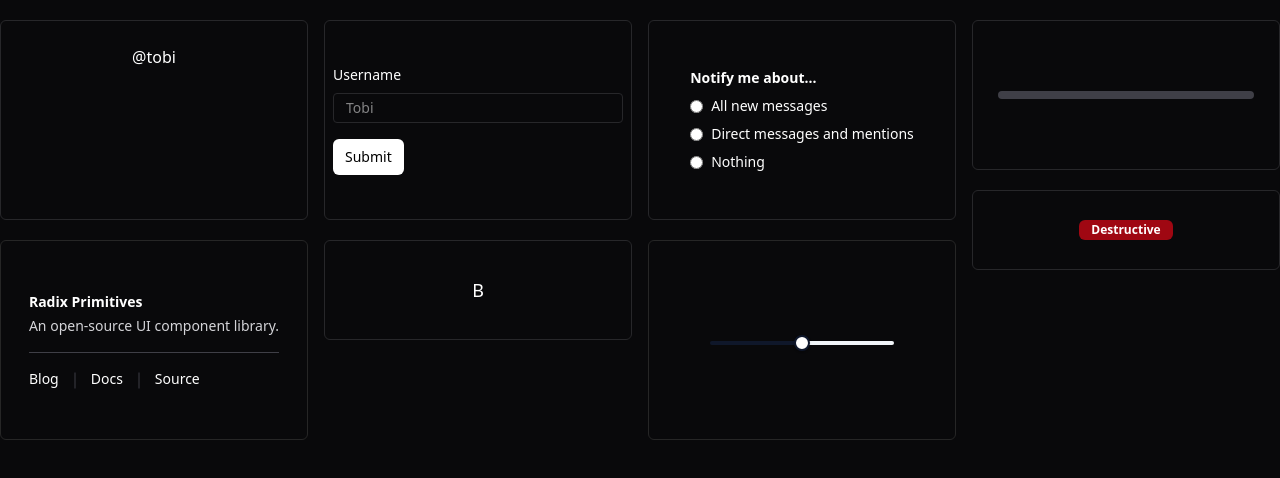
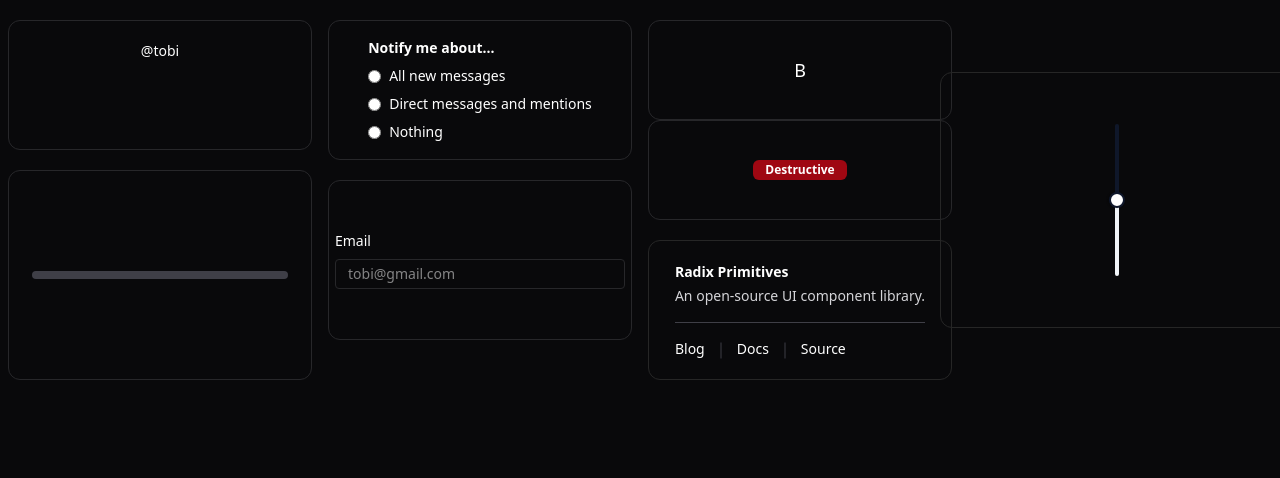
Before and after one commit to A-7amid/tasks, a React (Vite) app: page / in a window 1280 px wide. Shown: the top 478 px of the page. Built offline with nearby package versions, Linux system fonts and the light colour scheme.

Commit message:
First Commit

```diff
--- a/src/App.jsx
+++ b/src/App.jsx
@@ -1,6 +1,6 @@
 import React from "react";
 import HoverCard from "./components/HoverCard";
-import Input from "./components/Input";
+import EmailInput from "./components/Input/EmailInput";
 import RadioGroups from "./components/RadioGroups";
 import Toggle from "./components/Toggle";
 import Badge from "./components/Badge";
@@ -11,22 +11,24 @@ import Progress from "./components/Progress";
 function App() {
   return (
     <div className="text-white bg-zinc-950 min-h-screen max-h-full">
-      <div className="mx-auto py-5 container grid grid-cols-4 gap-4">
+      <div className="mx-auto lg:py-5 container grid grid-cols-1 gap-y-1 sm:grid-cols-2 sm:gap-4 lg:grid lg:grid-cols-4 lg:gap-4 border border-zinc-900 lg:border-none px-2 py-2 ">
         <div className="main-container">
           <HoverCard />
-          <Separator />
-        </div>
-        <div className="main-container">
-          <Input />
-          <Toggle />
+          <Progress />
         </div>
         <div className="main-container">
           <RadioGroups />
-          <Slider />
+          <EmailInput />
         </div>
         <div className="main-container">
-          <Progress />
-          <Badge />
+          <div className="grid grid-cols-2 sm:grid-cols-1 gap-x-2">
+            <Toggle />
+            <Badge />
+          </div>
+          <Separator />
+        </div>
+        <div className="main-container lg:rotate-90 lg:mx-6">
+          <Slider />
         </div>
       </div>
     </div>
--- a/src/components/Badge.jsx
+++ b/src/components/Badge.jsx
@@ -2,7 +2,7 @@ import React from "react";
 
 const Badge = () => {
   return (
-    <div className="flex flex-col gap-3 h-[80px] transition duration-200 border border-zinc-800 rounded-md items-center justify-center">
+    <div className="flex flex-col h-28 gap-3 lg:h-[100px] transition duration-200 border border-zinc-800 rounded-xl items-center justify-center">
       <span className="font-semibold text-xs px-3 py-0.5 rounded-md bg-red-800 hover:bg-red-900 transition ease-in duration-100">
         Destructive
       </span>
--- a/src/components/HoverCard.jsx
+++ b/src/components/HoverCard.jsx
@@ -5,19 +5,21 @@ const HoverCard = () => {
   const [isHover, setIsHover] = useState(false);
 
   return (
-    <div className="flex flex-col gap-3 relative h-[200px] transition duration-200 border border-zinc-800 rounded-md items-center justify-center">
+    <div className="flex flex-col gap-3 h-52 relative lg:h-[130px] transition duration-200 border border-zinc-800 rounded-xl items-center p-5">
       <span
         onMouseEnter={() => setIsHover(true)}
         onMouseLeave={() => setIsHover(false)}
         onClick={() => setIsHover((prev) => !prev)}
-        className={"hover:underline underline-offset-4 cursor-pointer"}
+        className={
+          "hover:underline underline-offset-4 font-medium text-sm cursor-pointer"
+        }
       >
         @tobi
       </span>
 
       <div
         className={clsx(
-          "flex border border-zinc-800 text-sm rounded-lg items-center justify-center w-72 p-14 h-14 delay-200 transition-all duration-200",
+          "flex border border-zinc-800 text-sm rounded-lg items-center justify-center h-36 w-full lg:w-52 lg:p-5 delay-200 transition-all duration-200",
           {
             "bg-transparent block": isHover,
             "bg-transparent invisible": !isHover,
--- a/src/components/Input.jsx
+++ /dev/null
@@ -1,95 +0,0 @@
-import clsx from "clsx";
-import React, { useState } from "react";
-import { GoX } from "react-icons/go";
-
-const Input = () => {
-  const [invalidSubmit, setInvalidSubmit] = useState(true);
-  const [username, setUsername] = useState("");
-  const [submited, setSubmited] = useState(false);
-  const [showExit, setShowExit] = useState(false);
-
-  const handleSumbit = () => {
-    if (username.length < 3) {
-      return setInvalidSubmit(false);
-    }
-    setInvalidSubmit(true);
-    setSubmited(true);
-  };
-
-  return (
-    <div className="flex flex-col text-sm gap-3  h-[200px] transition duration-200 border border-zinc-800 rounded-md items-center justify-center">
-      <div className="w-[290px]">
-        <label htmlFor="username" className="flex flex-col gap-2">
-          <span
-            className={clsx({
-              "text-white": invalidSubmit,
-              "text-red-900 font-medium": !invalidSubmit,
-            })}
-          >
-            Username
-          </span>
-          <input
-            id="username"
-            type="text"
-            value={username}
-            onChange={(e) => {
-              setUsername(e.target.value);
-            }}
-            placeholder="Tobi"
-            className="border border-zinc-800 rounded-sm px-3 py-1"
-          />
-          {!invalidSubmit && (
-            <span className="flex text-red-900 text-xs">
-              Username must be at least 3 characters.
-            </span>
-          )}
-        </label>
-        <button
-          onClick={() => handleSumbit()}
-          className="py-2 px-3 cursor-pointer mt-4 bg-white text-black rounded-md text-md"
-        >
-          Submit
-        </button>
-      </div>
-
-      <div
-        onMouseEnter={() => setShowExit(true)}
-        onMouseLeave={() => setShowExit(false)}
-        className={clsx(
-          "invisible absolute flex flex-col p-4 gap-4 right-5 bottom-5 border w-[400px] border-zinc-800 rounded-md",
-          {
-            "visible bg-zinc-950": submited,
-          }
-        )}
-      >
-        <div className="flex justify-between">
-          <h4 className="font-bold text-sm">
-            You submitted the following values:
-          </h4>
-          <span
-            onClick={() => setSubmited(false)}
-            className={clsx(
-              "text-zinc-500 text-xl transition duration-200 cursor-pointer hover:flex hover:text-zinc-200 -mt-2",
-              {
-                "flex transtion ": showExit,
-                "hidden transtion": !showExit,
-              }
-            )}
-          >
-            <GoX />
-          </span>
-        </div>
-
-        <div className="text-xs font-mono bg-slate-950 h-20 flex flex-col gap-2 p-3 rounded-md w-full">
-          <span> {"{"}</span>
-          <span>
-            "{`username`}": "{username}"
-          </span>
-          <span> {"}"}</span>
-        </div>
-      </div>
-    </div>
-  );
-};
-
-export default Input;
--- /dev/null
+++ b/src/components/Input/Card.jsx
@@ -0,0 +1,46 @@
+import clsx from "clsx";
+import React from "react";
+import { GoX } from "react-icons/go";
+
+const Card = ({ shown, setShown, submitted, setSubmitted, email }) => {
+  return (
+    <div
+      onMouseEnter={() => setShown(true)}
+      onMouseLeave={() => setShown(false)}
+      className={clsx(
+        "invisible absolute flex flex-col p-4 gap-4 right-5 bottom-5 border w-[400px] border-zinc-800 rounded-md",
+        {
+          "visible bg-zinc-950": submitted,
+        }
+      )}
+    >
+      <div className="flex justify-between">
+        <h4 className="font-bold text-sm">
+          You submitted the following values:
+        </h4>
+        <span
+          onClick={() => setSubmitted(false)}
+          className={clsx(
+            "text-zinc-500 text-xl transition duration-200 cursor-pointer hover:flex hover:text-zinc-200 -mt-2",
+            {
+              "flex transtion ": shown,
+              "hidden transtion": !shown,
+            }
+          )}
+        >
+          <GoX />
+        </span>
+      </div>
+
+      <div className="text-xs font-mono bg-slate-950 h-20 flex flex-col gap-2 p-3 rounded-md w-full">
+        <span> {"{"}</span>
+        <span>
+          "{`email`}": "{email}"
+        </span>
+        <span> {"}"}</span>
+      </div>
+    </div>
+  );
+};
+
+export default Card;
--- /dev/null
+++ b/src/components/Input/EmailInput.jsx
@@ -0,0 +1,75 @@
+import clsx from "clsx";
+import React, { useEffect, useRef, useState } from "react";
+import { GoX } from "react-icons/go";
+import Card from "./Card";
+
+const EmailInput = () => {
+  const [invalidSubmit, setInvalidSubmit] = useState(false);
+  const [submitted, setSubmitted] = useState(false);
+  const [shown, setShown] = useState(false);
+
+  const emailRef = useRef("fsdfds");
+
+  const handleSubmit = (e) => {
+    if (e.key !== "Enter") return;
+    // console.log(email);
+    // console.log(emailRef.current);
+    if (emailRef.current.value.length < 3) {
+      return setInvalidSubmit(true);
+    }
+    setInvalidSubmit(true);
+    setSubmitted(true);
+  };
+
+  useEffect(() => {
+    console.log("Done");
+  }, [emailRef.current.length]);
+
+  return (
+    <div className="flex h-52 flex-col text-sm gap-3 lg:h-[160px] transition duration-200 border border-zinc-800 rounded-xl items-center justify-center">
+      <div className="lg:w-[290px]">
+        <label htmlFor="username" className="flex flex-col gap-2">
+          <span
+            className={clsx({
+              "text-white": !invalidSubmit,
+              "text-red-900 font-medium": invalidSubmit,
+            })}
+          >
+            Email
+          </span>
+
+          <input
+            type="text"
+            ref={emailRef}
+            placeholder="tobi@gmail.com"
+            onKeyDown={handleSubmit}
+            className="border border-zinc-800 rounded-sm px-3 py-1"
+          />
+
+          {invalidSubmit && (
+            <span className="flex text-red-900 text-xs">
+              Email must be at least 3 characters.
+            </span>
+          )}
+        </label>
+        {/* <button
+          type="submit"
+          onClick={handleSubmit}
+          className="py-2 px-3 cursor-pointer mt-4 bg-white text-black rounded-md text-md"
+        >
+          Submit
+        </button> */}
+      </div>
+
+      <Card
+        shown={shown}
+        setShown={setShown}
+        submitted={submitted}
+        setSubmitted={setSubmitted}
+        email={emailRef.current.value}
+      />
+    </div>
+  );
+};
+
+export default EmailInput;
--- a/src/components/Progress.jsx
+++ b/src/components/Progress.jsx
@@ -10,7 +10,7 @@ const Progress = () => {
   }, []);
 
   return (
-    <div className="flex flex-col gap-3 relative h-[150px] transition duration-200 border border-zinc-800 rounded-md items-center justify-center">
+    <div className="flex flex-col h-52  gap-3 relative lg:h-full transition duration-200 border border-zinc-800 rounded-xl items-center justify-center">
       <div>
         <div className="relative bg-zinc-700 w-64 h-2 flex rounded-md">
           <div
--- a/src/components/RadioGroups.jsx
+++ b/src/components/RadioGroups.jsx
@@ -2,7 +2,7 @@ import React from "react";
 
 const RadioGroups = () => {
   return (
-    <div className="flex flex-col text-sm gap-3 relative h-[200px] transition duration-200 border border-zinc-800 rounded-md items-center justify-center">
+    <div className="flex h-52  flex-col text-sm gap-3 relative lg:h-[140px] transition duration-200 border border-zinc-800 rounded-xl items-center justify-center">
       <fieldset className="flex flex-col gap-2">
         <h4 className="font-semibold">Notify me about...</h4>
 
--- a/src/components/Separator/Separator.jsx
+++ b/src/components/Separator/Separator.jsx
@@ -2,7 +2,7 @@ import React from "react";
 
 const Separator = () => {
   return (
-    <div className="flex flex-col text-sm gap-3 relative h-[200px] transition duration-200 border border-neutral-800 rounded-md items-center justify-center">
+    <div className="flex flex-col h-52  text-sm gap-3 relative lg:h-[140px] transition duration-200 border border-neutral-800 rounded-xl items-center justify-center">
       <div>
         <h5 className="font-semibold text-md mb-1">Radix Primitives</h5>
         <span className="text-zinc-300">
--- a/src/components/Slider.jsx
+++ b/src/components/Slider.jsx
@@ -2,8 +2,8 @@ import React from "react";
 
 const Slider = () => {
   return (
-    <div className="flex flex-col text-sm gap-3 relative h-[200px] transition duration-200 border border-neutral-800 rounded-md items-center justify-center">
-      <div className="slider-container w-[60%] relative">
+    <div className="flex flex-col h-52  text-sm gap-3 relative lg:h-full transition duration-200 border border-neutral-800 rounded-xl items-center justify-center">
+      <div className="slider-container lg:w-[60%] relative">
         <input
           type="range"
           className="slider w-full h-1 appearance-none bg-transparent cursor-pointer"
--- a/src/components/Toggle.jsx
+++ b/src/components/Toggle.jsx
@@ -5,7 +5,7 @@ const Toggle = () => {
   const [isToggled, setIsToggled] = useState(false);
 
   return (
-    <div className="flex flex-col text-sm gap-3 h-[100px] transition relative duration-200 border border-zinc-800 rounded-md items-center justify-center">
+    <div className="flex flex-col h-28 text-sm gap-3 lg:h-[100px] transition relative duration-200 border border-zinc-800 rounded-xl items-center justify-center">
       <button
         onClick={() => setIsToggled(!isToggled)}
         className={clsx(
--- a/src/index.css
+++ b/src/index.css
@@ -1,7 +1,7 @@
 @import "tailwindcss";
 
 .main-container {
-  @apply gap-y-5 flex flex-col;
+  @apply lg:gap-y-5 flex flex-col lg:gap-x-4 gap-y-1;
 }
 
 .slider {
```
